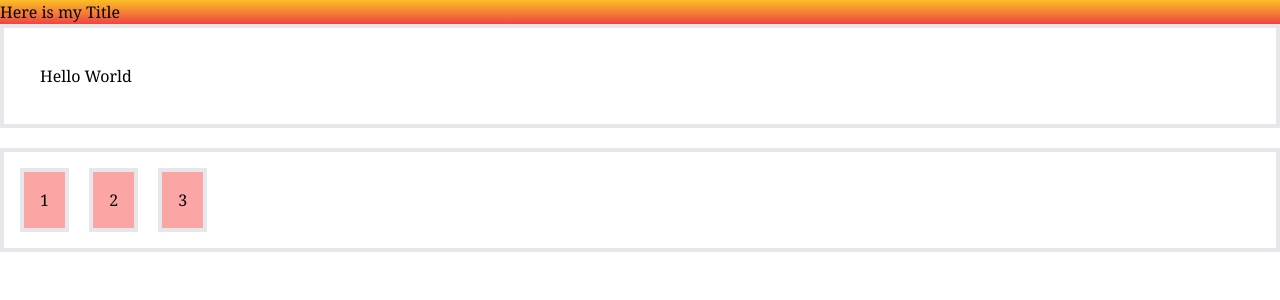
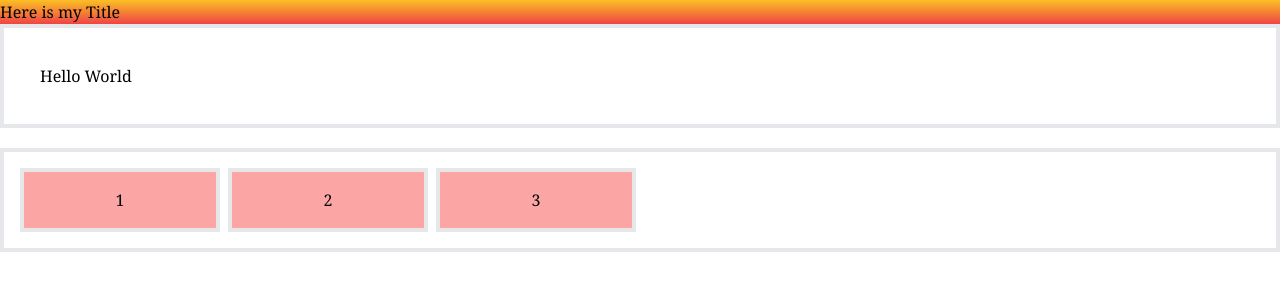
Before and after one commit to MagicRom06/Django-tailwindCss, a Django app: page /title/ in a window 1280 px wide. Shown: the top 300 px of the page. Run offline with Django 3.2, Linux system fonts and the light colour scheme; some libraries are stand-ins or nearby versions.

Commit message:
flex grid

```diff
--- a/frontend/templates/title.html
+++ b/frontend/templates/title.html
@@ -6,10 +6,10 @@
 	bg-gradient-to-b sm:from-blue-400 to-red-500">Here is my Title</h1>
 	<div class="box-content p-9 border-4"> Hello World
 	</div>
-	<div class="box-border border-4 space-x-4 mt-5 p-4">
-		<div class="box-border border-4 inline-block p-4 bg-red-300 text-center">1</div>
-		<div class="box-border border-4 inline-block p-4 bg-red-300 text-center">2</div>
-		<div class="box-border border-4 inline-block p-4 bg-red-300 text-center">3</div>
+	<div class="grid gap-2 grid-cols-6 box-border border-4 mt-5 p-4">
+		<div class="flex-1 box-border border-4 p-4 bg-red-300 text-center">1</div>
+		<div class="flex-1 box-border border-4 p-4 bg-red-300 text-center">2</div>
+		<div class="flex-1 box-border border-4 p-4 bg-red-300 text-center">3</div>
 	</div>
 </div>
 {% endblock body %}
--- a/theme/static/css/dist/styles.css
+++ b/theme/static/css/dist/styles.css
@@ -838,6 +838,14 @@ select {
   display: flex;
 }
 
+.inline-flex {
+  display: inline-flex;
+}
+
+.grid {
+  display: grid;
+}
+
 .hidden {
   display: none;
 }
@@ -870,12 +878,57 @@ select {
   max-width: 72rem;
 }
 
+.flex-1 {
+  flex: 1 1 0%;
+}
+
+.grid-cols-3 {
+  grid-template-columns: repeat(3, minmax(0, 1fr));
+}
+
+.grid-cols-4 {
+  grid-template-columns: repeat(4, minmax(0, 1fr));
+}
+
+.grid-cols-12 {
+  grid-template-columns: repeat(12, minmax(0, 1fr));
+}
+
+.grid-cols-6 {
+  grid-template-columns: repeat(6, minmax(0, 1fr));
+}
+
 .items-center {
   align-items: center;
 }
 
 .justify-between {
   justify-content: space-between;
+}
+
+.gap-4 {
+  gap: 1rem;
+}
+
+.gap-3 {
+  gap: 0.75rem;
+}
+
+.gap-12 {
+  gap: 3rem;
+}
+
+.gap-1 {
+  gap: 0.25rem;
+}
+
+.gap-2 {
+  gap: 0.5rem;
+}
+
+.gap-x-4 {
+  -moz-column-gap: 1rem;
+       column-gap: 1rem;
 }
 
 .space-x-7 > :not([hidden]) ~ :not([hidden]) {
@@ -900,6 +953,24 @@ select {
   --tw-space-x-reverse: 0;
   margin-right: calc(1rem * var(--tw-space-x-reverse));
   margin-left: calc(1rem * calc(1 - var(--tw-space-x-reverse)));
+}
+
+.space-x-5 > :not([hidden]) ~ :not([hidden]) {
+  --tw-space-x-reverse: 0;
+  margin-right: calc(1.25rem * var(--tw-space-x-reverse));
+  margin-left: calc(1.25rem * calc(1 - var(--tw-space-x-reverse)));
+}
+
+.space-x-6 > :not([hidden]) ~ :not([hidden]) {
+  --tw-space-x-reverse: 0;
+  margin-right: calc(1.5rem * var(--tw-space-x-reverse));
+  margin-left: calc(1.5rem * calc(1 - var(--tw-space-x-reverse)));
+}
+
+.space-x-10 > :not([hidden]) ~ :not([hidden]) {
+  --tw-space-x-reverse: 0;
+  margin-right: calc(2.5rem * var(--tw-space-x-reverse));
+  margin-left: calc(2.5rem * calc(1 - var(--tw-space-x-reverse)));
 }
 
 .rounded {
```
